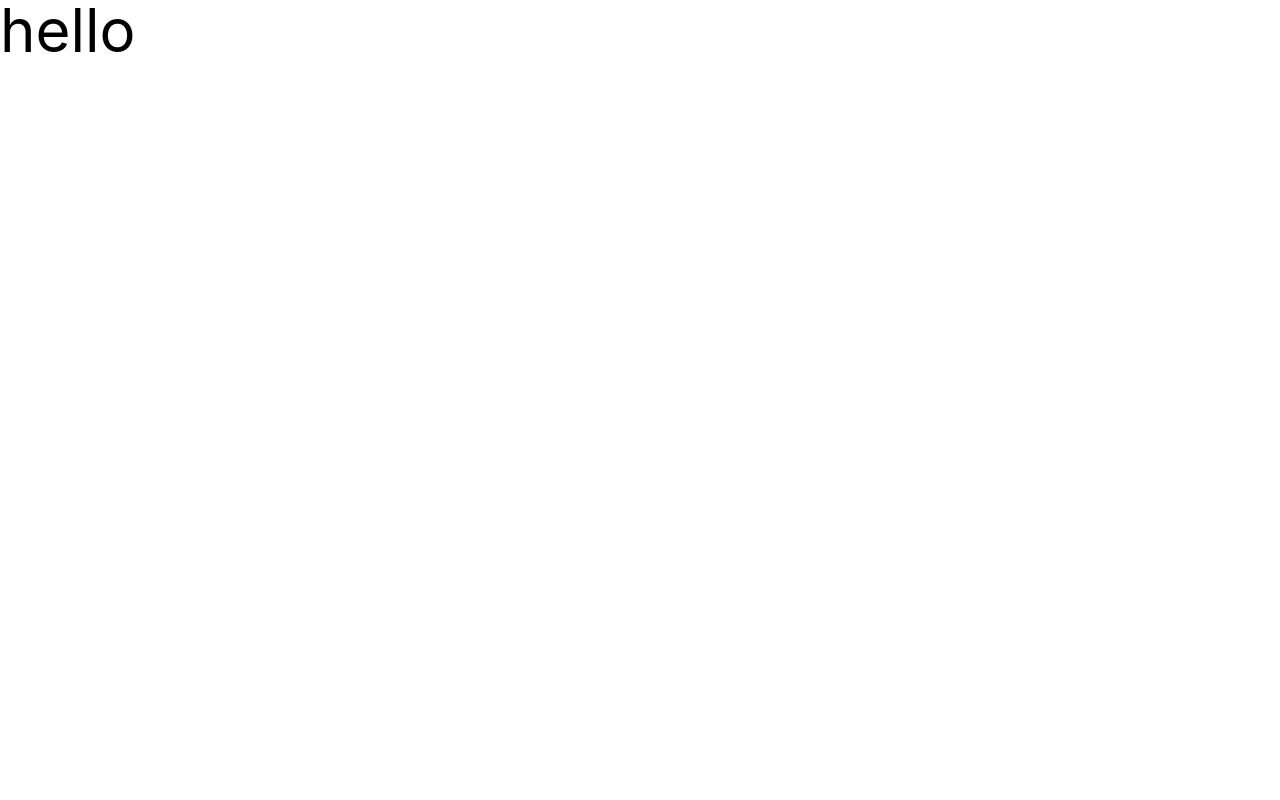
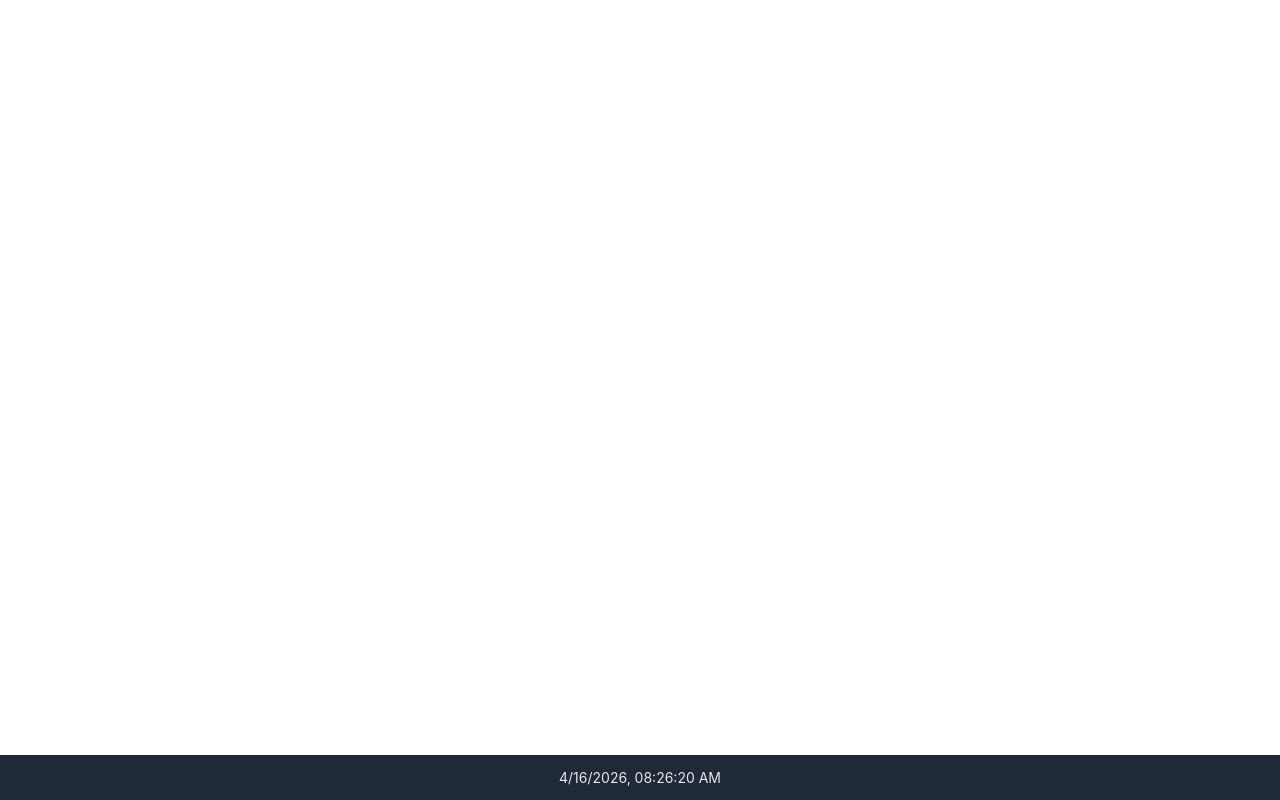
Before and after one commit to skyzerx777/toDo-vue, a Vue app: page / in a window 1280 px wide. Built offline with nearby package versions, Linux system fonts and the light colour scheme; the HTML template or start-up script is replaced by a standard one.

Commit message:
Added footer

```diff
--- a/src/App.vue
+++ b/src/App.vue
@@ -1,7 +1,10 @@
 <script setup lang="ts">
+import Footer from './components/Footer.vue';
 import '/src/App.css';
 </script>
 
-<template><p class="text-6xl">hello</p></template>
+<template>
+	<Footer />
+</template>
 
 <style scoped></style>
--- /dev/null
+++ b/src/components/Footer.vue
@@ -0,0 +1,35 @@
+<script setup lang="ts">
+import { computed, onMounted, onUnmounted, ref } from 'vue';
+
+const currentDate = ref(new Date());
+let timeoutId: number;
+
+function tick() {
+	currentDate.value = new Date();
+
+	timeoutId = window.setTimeout(tick, 1000);
+}
+
+onMounted(() => tick());
+
+onUnmounted(() => clearTimeout(timeoutId));
+
+const currentDateFormatted = computed(() => {
+	return currentDate.value.toLocaleString([], {
+		hour: '2-digit',
+		minute: '2-digit',
+		second: '2-digit',
+		day: 'numeric',
+		month: 'numeric',
+		year: 'numeric',
+	});
+});
+</script>
+
+<template>
+	<footer class="bg-[#1f2937] py-3 px-4 w-full fixed bottom-0">
+		<p class="text-[14px] text-[#e5e7eb] text-center">
+			{{ currentDateFormatted }}
+		</p>
+	</footer>
+</template>
```
